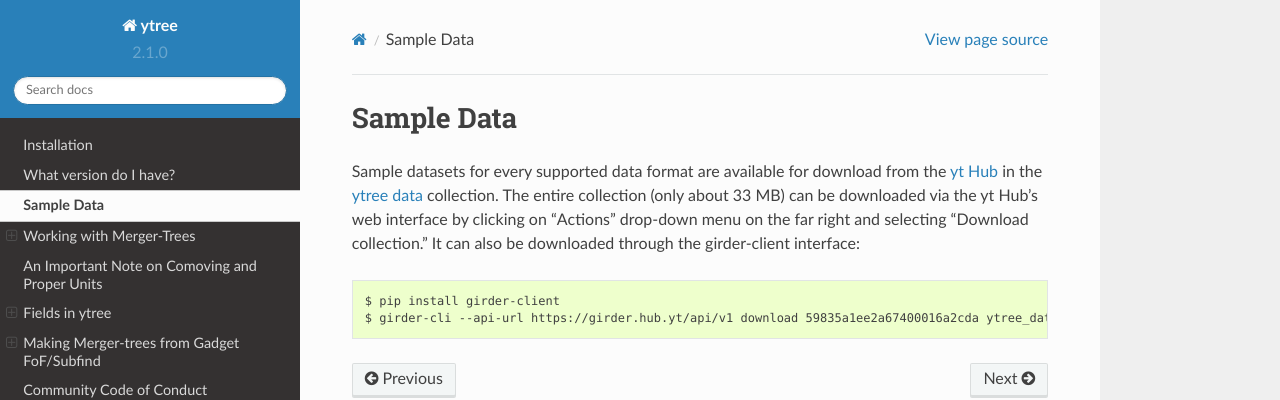
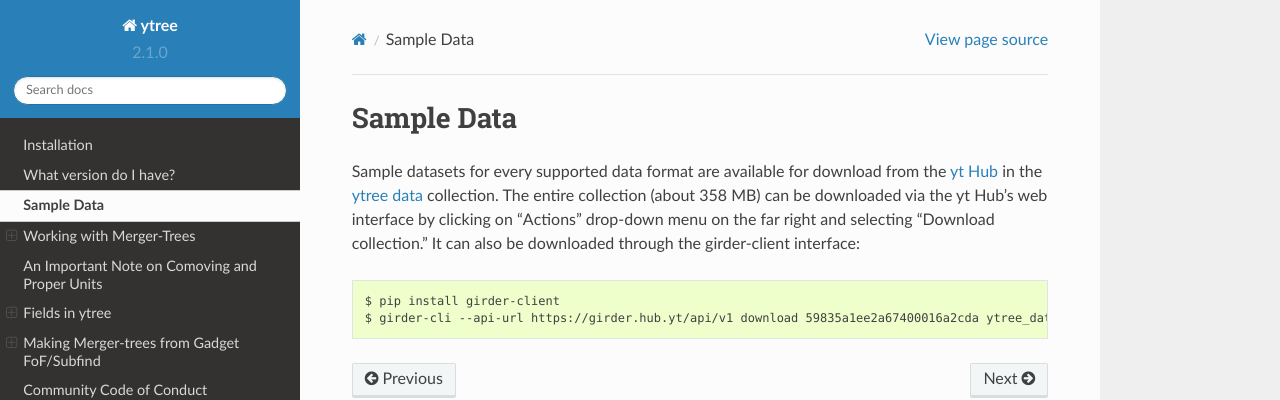
Before and after one commit to ytree-project/ytree, a Sphinx documentation site: the page built from doc/source/Data.rst, in a window 1280 px wide. Shown: the top 400 px of the page. Built offline with Sphinx 7.4.7 and the Read the Docs theme 2.0.0, drawn with Linux system fonts in a browser that asks for light colours.

Commit message:
Updating sample data size in docs.

```diff
--- a/doc/source/Data.rst
+++ b/doc/source/Data.rst
@@ -6,7 +6,7 @@ Sample Data
 Sample datasets for every supported data format are available for download
 from the `yt Hub <https://girder.hub.yt/>`__ in the
 `ytree data <https://girder.hub.yt/#collection/59835a1ee2a67400016a2cda>`__
-collection.  The entire collection (only about 33 MB) can be downloaded
+collection.  The entire collection (about 358 MB) can be downloaded
 via the yt Hub's web interface by clicking on "Actions" drop-down menu on
 the far right and selecting "Download collection."  It can also be downloaded
 through the girder-client interface:
```
